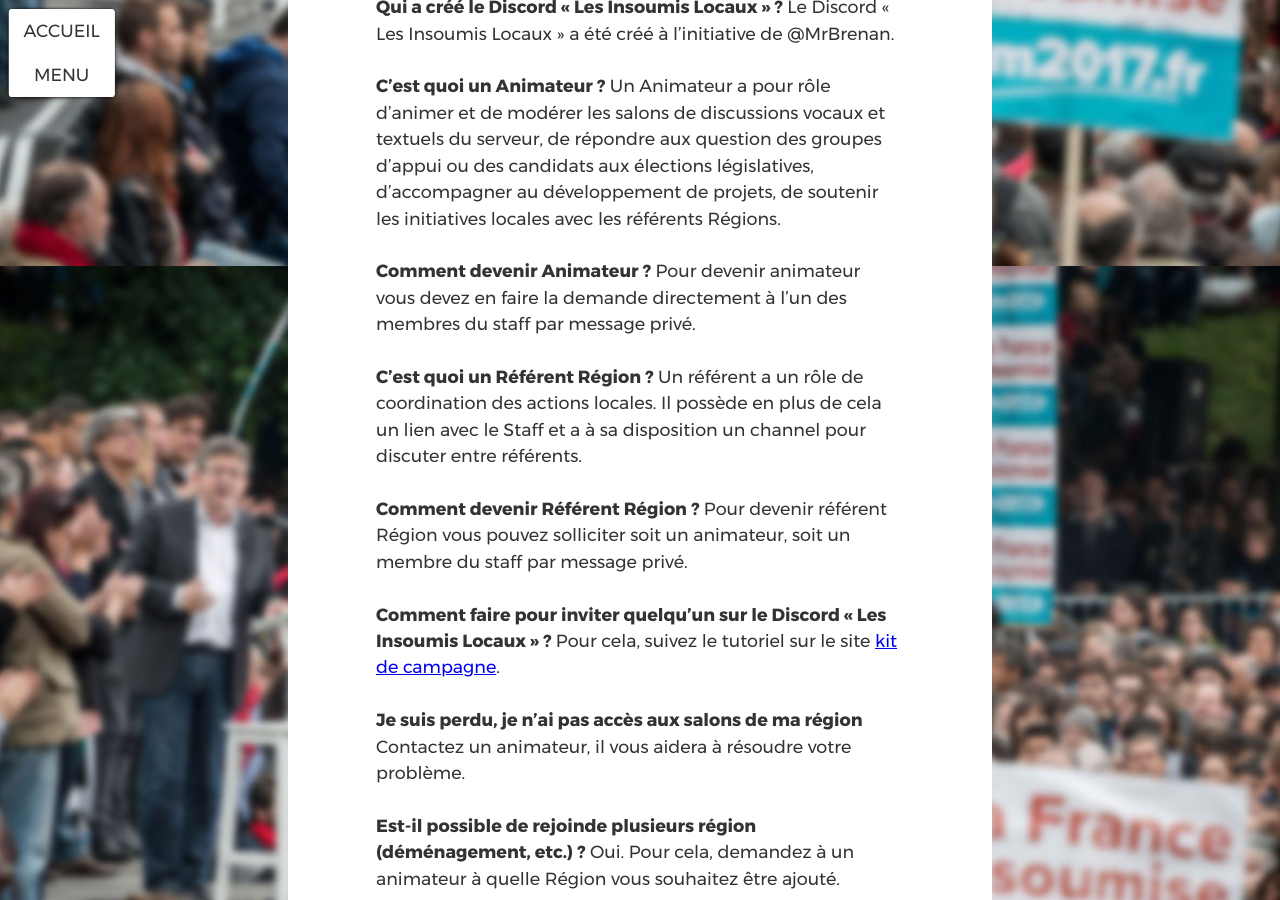
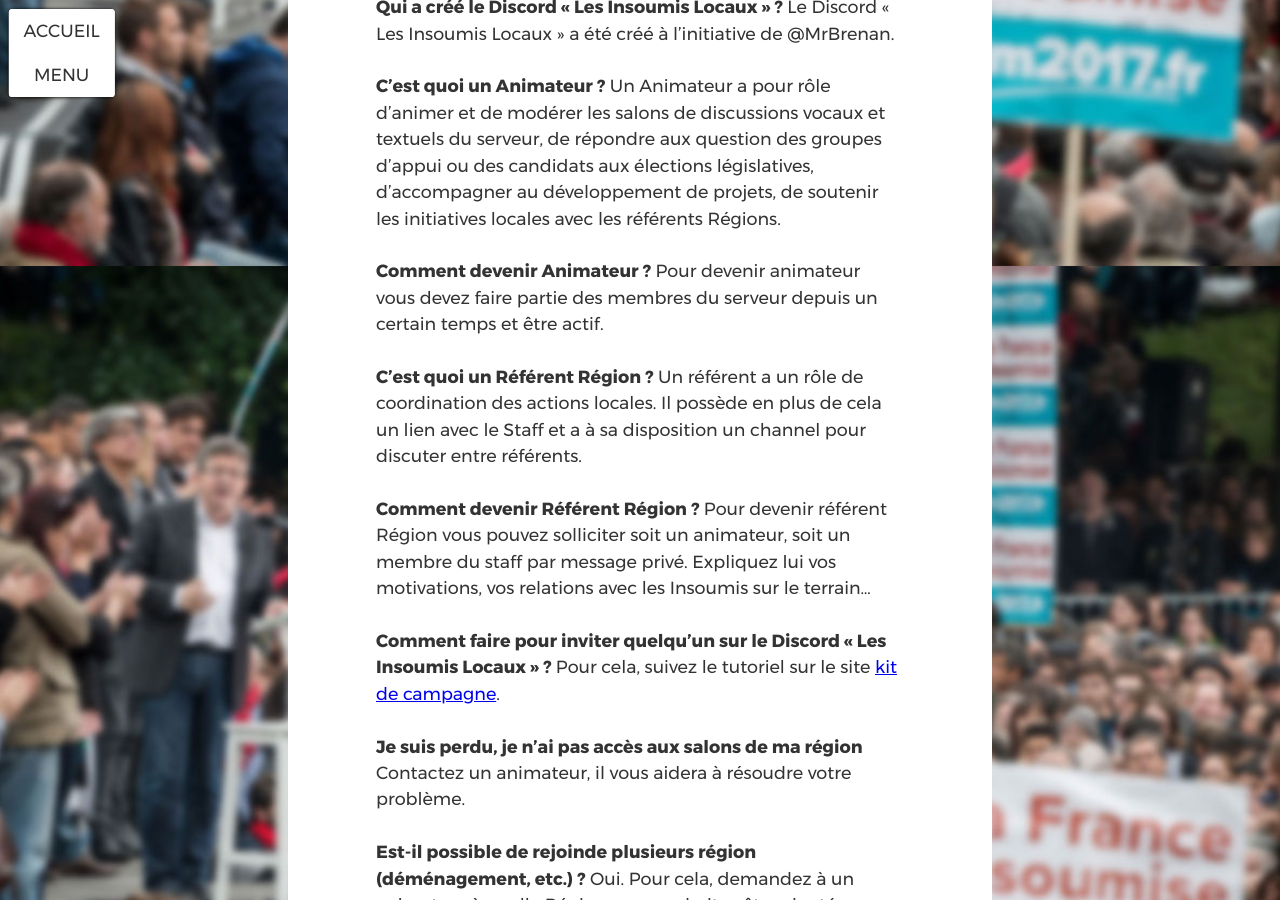
Before and after one commit to ryuran/kitcampagne.fi, a Jekyll site: the page built from _cat_discord/faq.md, in a window 1280 px wide and 900 px high, scrolled down 634 px. Built offline with Jekyll 4.4.1, drawn with Linux system fonts in a browser that asks for light colours.

Commit message:
Update faq.md

```diff
--- a/_cat_discord/faq.md
+++ b/_cat_discord/faq.md
@@ -19,14 +19,14 @@ Le Discord « Les Insoumis Locaux » a été créé à l'initiative de @MrBrenan
 Un Animateur a pour rôle d'animer et de modérer les salons de discussions vocaux et textuels du serveur, de répondre aux question des groupes d'appui ou des candidats aux élections législatives, d'accompagner au développement de projets, de soutenir les initiatives locales avec les référents Régions.
 
 **Comment devenir Animateur ?**
-Pour devenir animateur vous devez en faire la demande directement à l'un des membres du staff par message privé.
+Pour devenir animateur vous devez faire partie des membres du serveur depuis un certain temps et être actif.
 
 **C'est quoi un Référent Région ?**
 Un référent a un rôle de coordination des actions locales.
 Il possède en plus de cela un lien avec le Staff et a à sa disposition un channel pour discuter entre référents.
 
 **Comment devenir Référent Région ?**
-Pour devenir référent Région vous pouvez solliciter soit un animateur, soit un membre du staff par message privé.
+Pour devenir référent Région vous pouvez solliciter soit un animateur, soit un membre du staff par message privé. Expliquez lui vos motivations, vos relations avec les Insoumis sur le terrain...
 
 **Comment faire pour inviter quelqu'un sur le Discord « Les Insoumis Locaux » ?**
 Pour cela, suivez le tutoriel sur le site [kit de campagne](/).
```
